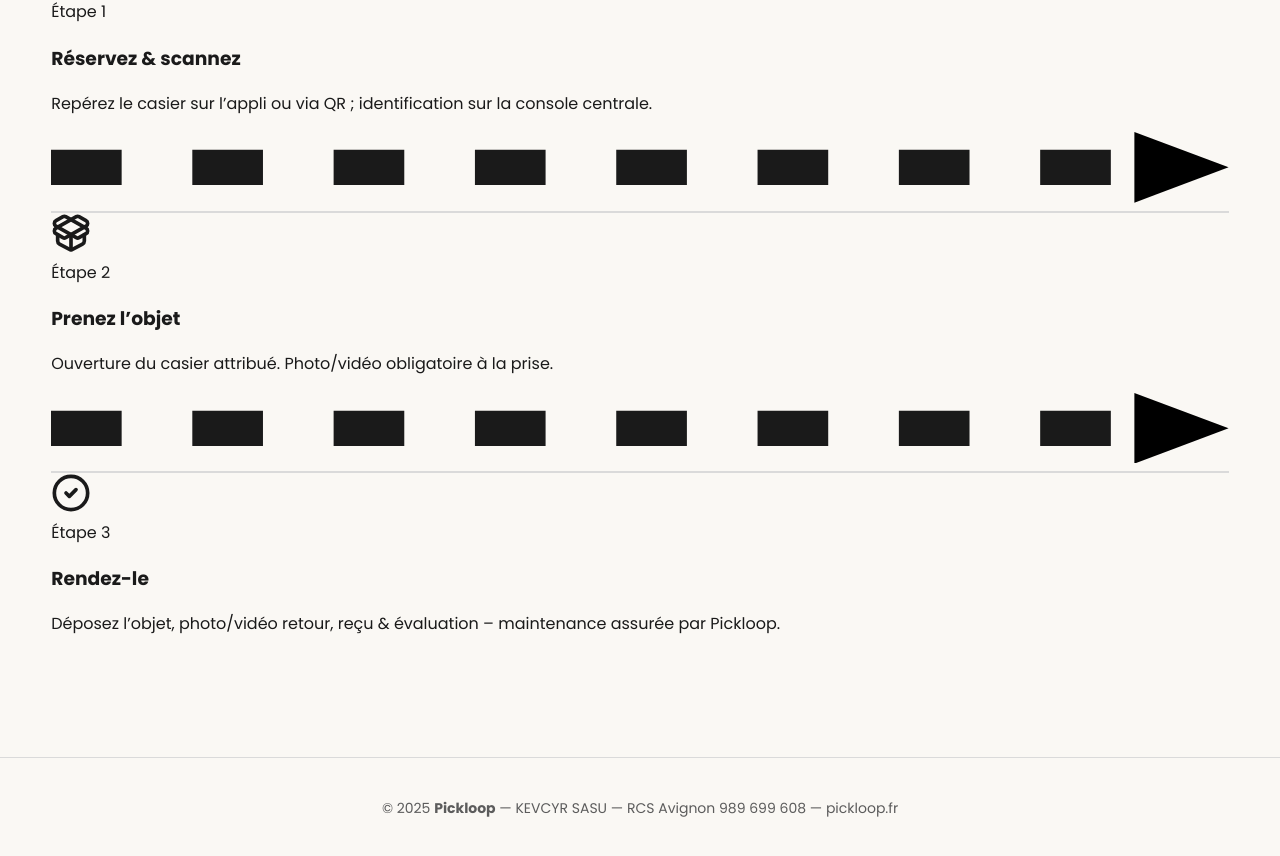
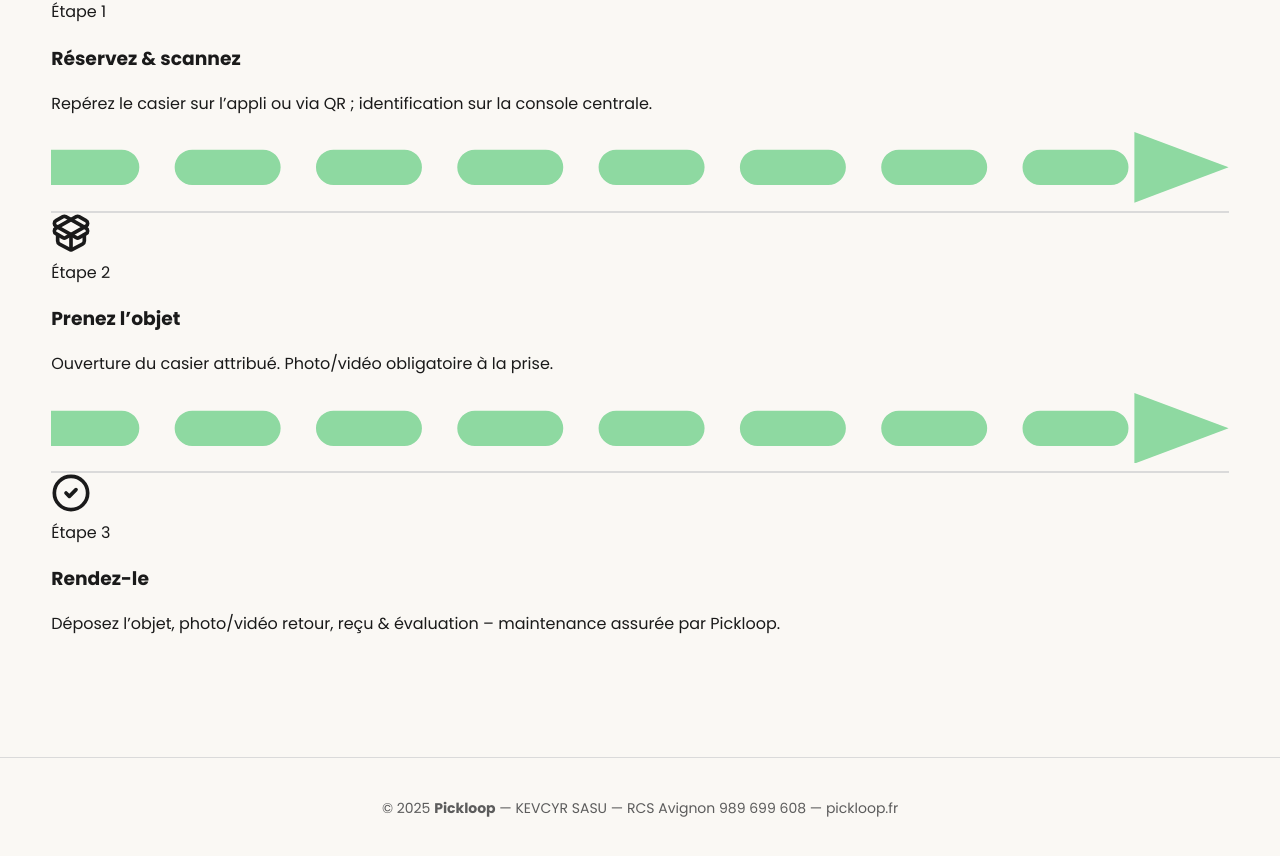
Before and after one commit to cyrcop/pickloop-site, a Next.js app: page / in a window 1280 px wide. Shown: the part 1330-2186 px from the top of the page. Built offline with nearby package versions, Linux system fonts and the light colour scheme; no server answers.

Commit message:
Update Steps.tsx

```diff
--- a/components/Steps.tsx
+++ b/components/Steps.tsx
@@ -33,7 +33,11 @@ const STEPS = [
 
 const container = {
   hidden: { opacity: 0, y: 12 },
-  show: { opacity: 1, y: 0, transition: { staggerChildren: 0.12, when: "beforeChildren" } },
+  show: {
+    opacity: 1,
+    y: 0,
+    transition: { staggerChildren: 0.12, when: "beforeChildren" },
+  },
 };
 const item = {
   hidden: { opacity: 0, y: 18 },
@@ -48,6 +52,7 @@ export default function Steps() {
       className="relative py-28 bg-[var(--fond)] text-[var(--ink)]"
     >
       <div className="w-[min(1200px,92vw)] mx-auto px-6">
+        {/* Titre */}
         <header className="text-center mb-16">
           <h2 className="text-3xl md:text-4xl font-extrabold tracking-tight text-[var(--vert)]">
             Comment ça marche
@@ -63,8 +68,8 @@ export default function Steps() {
           viewport={{ once: true, margin: "-120px" }}
           className="relative flex flex-col md:flex-row items-stretch md:items-start justify-between gap-14 md:gap-6"
         >
-          {/* Ligne connectrice */}
-          <div className="hidden md:block absolute top-[92px] left-0 right-0 h-[3px] bg-[var(--accent)]/35" />
+          {/* Ligne connectrice (desktop) */}
+          <div className="hidden md:block absolute top-[92px] left-0 right-0 h-[3px]" style={{ backgroundColor: "rgba(142,217,161,0.35)" }} />
 
           {STEPS.map(({ n, title, text, image, Icon }, i) => (
             <motion.div
@@ -72,7 +77,7 @@ export default function Steps() {
               variants={item}
               className="relative flex-1 flex flex-col items-center text-center"
             >
-              {/* Image en haut (taille fixe, ratio propre) */}
+              {/* Image */}
               <div className="relative w-full max-w-[340px] aspect-[16/10] overflow-hidden rounded-2xl border border-[var(--border)] bg-white shadow-sm hover:shadow-xl transition-all duration-300">
                 <Image
                   src={image}
@@ -85,7 +90,7 @@ export default function Steps() {
                 <div className="absolute inset-0 bg-gradient-to-t from-black/35 via-black/10 to-transparent" />
               </div>
 
-              {/* Icône ronde sous l’image (64–80px, jamais pleine largeur) */}
+              {/* Icône ronde sous l’image */}
               <div className="relative -mt-9 z-10 flex items-center justify-center w-20 h-20 rounded-full bg-[var(--accent)] text-[var(--vert)] shadow-lg ring-4 ring-white">
                 <Icon size={40} strokeWidth={2.2} />
               </div>
@@ -96,15 +101,24 @@ export default function Steps() {
               <h3 className="mt-1 text-xl font-semibold text-[var(--vert)]">{title}</h3>
               <p className="mt-2 text-[var(--muted)] leading-relaxed max-w-[320px]">{text}</p>
 
-              {/* Connecteur fléché entre cartes (desktop) */}
+              {/* Connecteur SVG (vert clair + flèche fine) */}
               {i < STEPS.length - 1 && (
                 <svg
                   className="hidden md:block absolute top-[86px] right-[-12%] w-[22%] h-6"
                   viewBox="0 0 100 6"
                   preserveAspectRatio="none"
                 >
-                  <line x1="0" y1="3" x2="92" y2="3" stroke="currentColor" strokeWidth="3" className="text-[var(--accent)]/70" strokeDasharray="6 6" />
-                  <polygon points="92,0 100,3 92,6" className="fill-[var(--accent)]/80" />
+                  <line
+                    x1="0"
+                    y1="3"
+                    x2="92"
+                    y2="3"
+                    stroke="#8ED9A1"
+                    strokeWidth="3"
+                    strokeDasharray="6 6"
+                    strokeLinecap="round"
+                  />
+                  <polygon points="92,0 100,3 92,6" fill="#8ED9A1" />
                 </svg>
               )}
             </motion.div>
```
